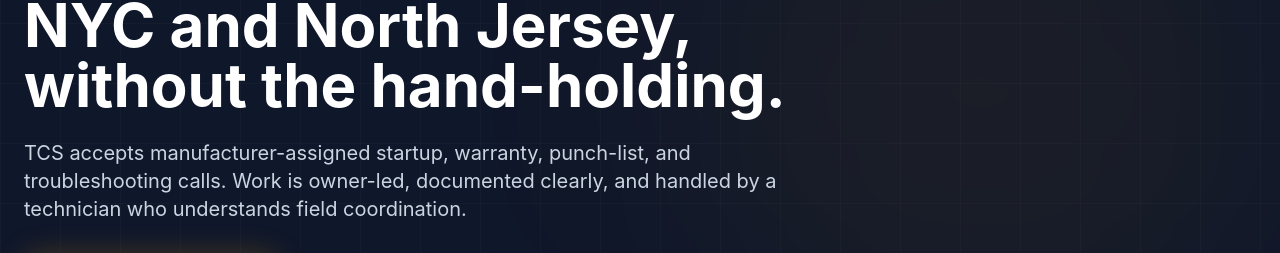
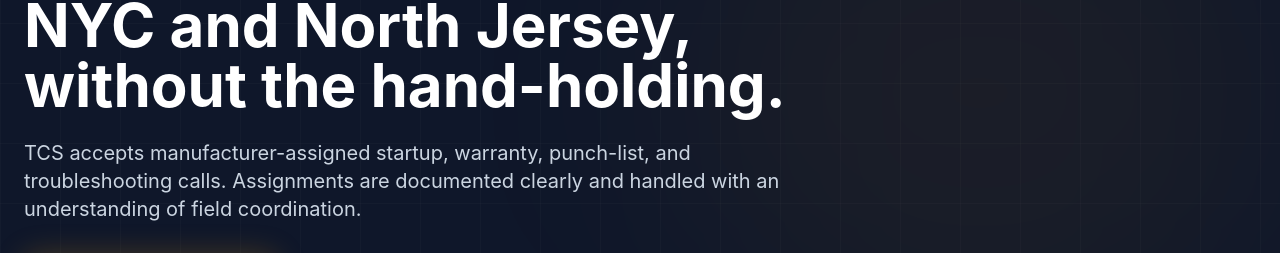
Before and after one commit to jfugate23/choosetrue.com, a Next.js app: page /manufacturer-service in a window 1280 px wide. Shown: the part 323-576 px from the top of the page. Built offline with nearby package versions, Linux system fonts and the light colour scheme; no server answers.

Commit message:
Focus messaging on ventilation expertise

```diff
--- a/src/app/manufacturer-service/page.tsx
+++ b/src/app/manufacturer-service/page.tsx
@@ -6,7 +6,7 @@
 
 export const metadata: Metadata = {
   title: 'Manufacturer-Assigned Kitchen Equipment Service: NYC & NJ',
-  description: 'Owner-led manufacturer-assigned startup, warranty, punch-list, and field service for commercial kitchen ventilation and equipment across NYC and North Jersey.',
+  description: 'Manufacturer-assigned startup, warranty, punch-list, and field service for commercial kitchen ventilation and equipment across NYC and North Jersey.',
   alternates: { canonical: '/manufacturer-service' },
 };
 
@@ -30,7 +30,7 @@
           <div className="max-w-4xl">
             <p className="text-amber-400 text-sm font-semibold uppercase tracking-wider mb-4">For Manufacturers, Dealers &amp; Reps</p>
             <h1 className="text-4xl lg:text-5xl xl:text-6xl font-bold leading-tight text-balance">Technical field service in NYC and North Jersey, without the hand-holding.</h1>
-            <p className="mt-6 text-lg lg:text-xl text-slate-300 max-w-3xl leading-relaxed">TCS accepts manufacturer-assigned startup, warranty, punch-list, and troubleshooting calls. Work is owner-led, documented clearly, and handled by a technician who understands field coordination.</p>
+            <p className="mt-6 text-lg lg:text-xl text-slate-300 max-w-3xl leading-relaxed">TCS accepts manufacturer-assigned startup, warranty, punch-list, and troubleshooting calls. Assignments are documented clearly and handled with an understanding of field coordination.</p>
             <div className="mt-8 flex flex-col sm:flex-row gap-4">
               <Link href="#manufacturer-request" className="inline-flex items-center justify-center gap-2 bg-amber-500 hover:bg-amber-400 text-navy-300 font-bold px-8 py-4 rounded-xl cta-glow transition-all">Send an Assignment <ArrowRight className="w-5 h-5" /></Link>
               <a href={COMPANY.phoneHref} className="inline-flex items-center justify-center gap-2 border border-white/15 hover:border-amber-500/40 px-8 py-4 rounded-xl font-medium transition-all"><Phone className="w-4 h-4 text-amber-400" />{COMPANY.phone}</a>
```
